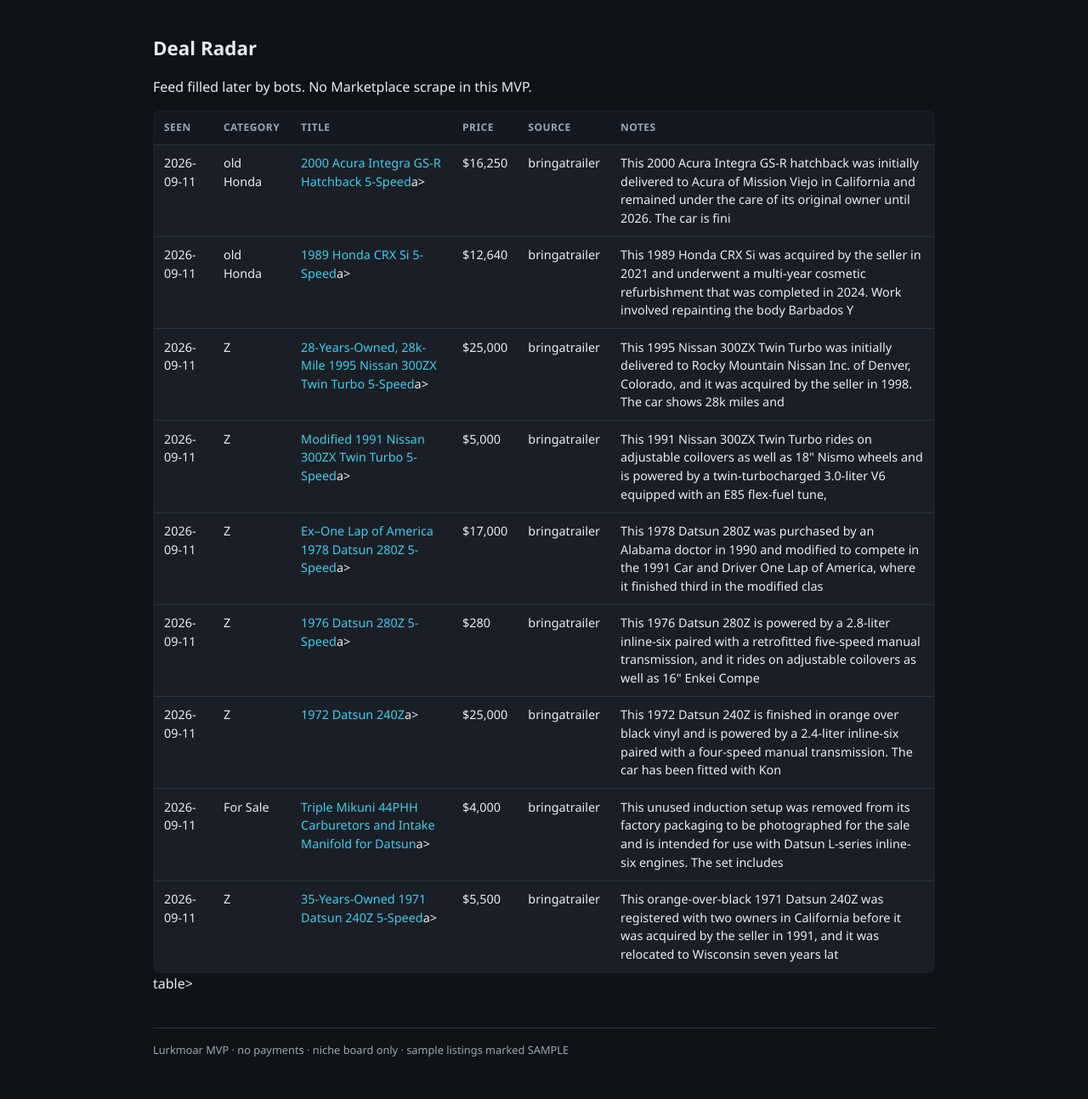
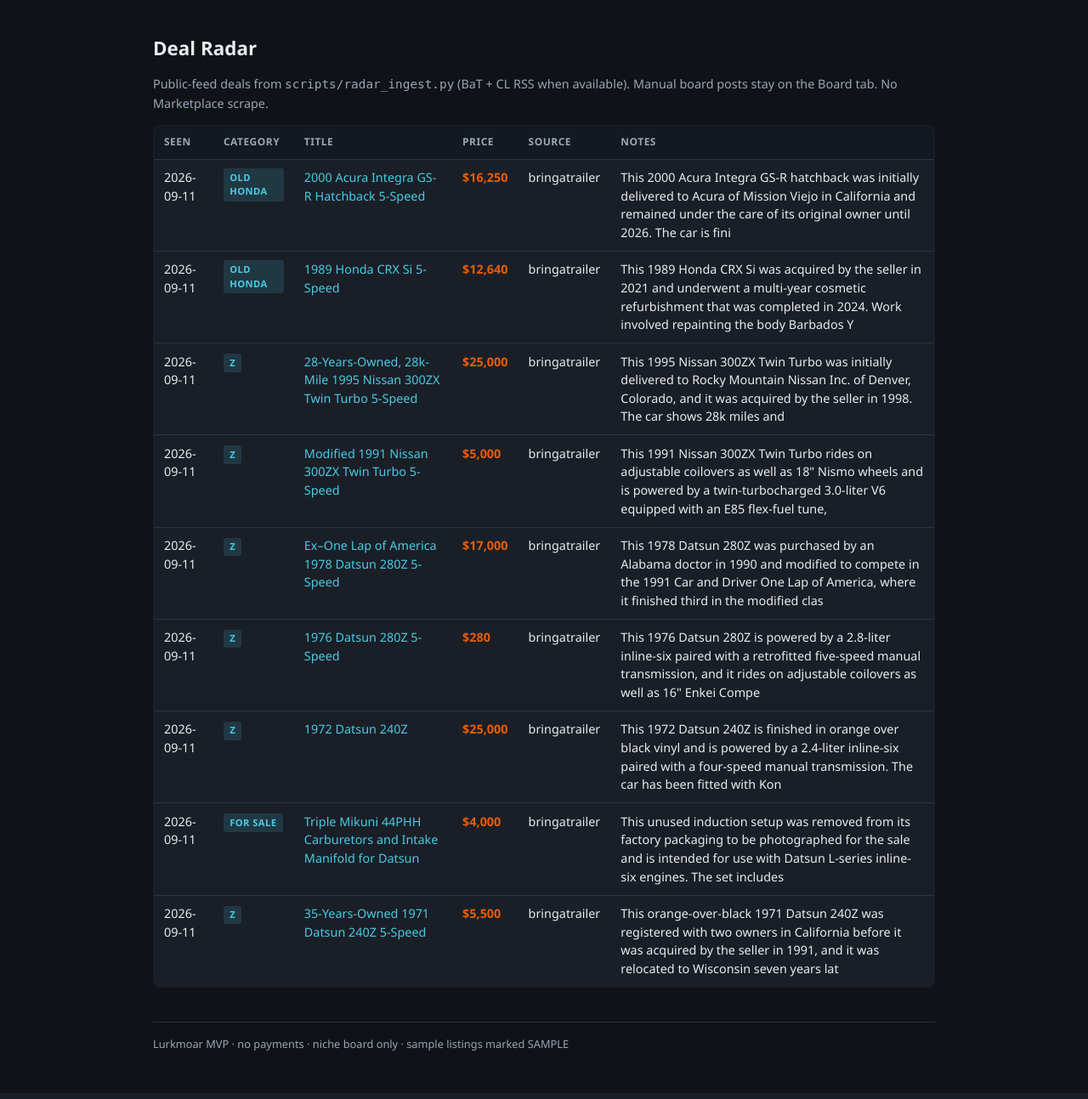
Before and after one commit to dogcon-bot/lurkmoar, a Flask app: page /radar in a window 1280 px wide. Shown: the part 63-1356 px from the top of the page at 85% size. Run offline with Flask 3, Linux system fonts and the light colour scheme.

Commit message:
Deal Radar ingest (BaT public feeds) + richer SAMPLE listings

```diff
--- a/templates/radar.html
+++ b/templates/radar.html
@@ -1,7 +1,46 @@
 {% extends "base.html" %}
 {% block title %}Deal Radar — Lurkmoar{% endblock %}
 {% block content %}
-<h1>Deal Radar</h1>
-<p>Feed filled later by bots. No Marketplace scrape in this MVP.</p>
-{% if not rows %}<p class="empty">Radar is empty.</p>{% else %}<table class="radar"><thead><tr><th>Seen</th><th>Category</th><th>Title</th><th>Price</th><th>Source</th><th>Notes</th></tr></thead><tbody>{% for r in rows %}<tr><td>{{ r.seen_at[:10] if r.seen_at else '—' }}</td><td>{{ r.category or '—' }}</td><td>{% if r.url %}<a href="{{ r.url }}">{{ r.title }}</a>a>{% else %}{{ r.title }}{% endif %}</td><td>{{ r.price or '—' }}</td><td>{{ r.source or '—' }}</td><td>{{ r.notes or '' }}</td></tr>{% endfor %}</tbody></table>table>{% endif %}
-{% endblock %}</td></td></tr></tbody></th></th></tr></thead></p></h1>
+  <h1>Deal Radar</h1>
+  <p style="color: var(--muted); font-size: 0.9rem;">
+    Public-feed deals from <code>scripts/radar_ingest.py</code> (BaT + CL RSS when available).
+    Manual board posts stay on the Board tab. No Marketplace scrape.
+  </p>
+
+  {% if not rows %}
+    <p class="empty">Radar is empty. Bots will append rows to <code>data/radar.json</code>.</p>
+  {% else %}
+    <table class="radar">
+      <thead>
+        <tr>
+          <th>Seen</th>
+          <th>Category</th>
+          <th>Title</th>
+          <th>Price</th>
+          <th>Source</th>
+          <th>Notes</th>
+        </tr>
+      </thead>
+      <tbody>
+        {% for r in rows %}
+          <tr>
+            <td>{{ r.seen_at[:10] if r.seen_at else '—' }}</td>
+            <td><span class="badge cat">{{ r.category or '—' }}</span>
+              {% if r.sample %}<span class="badge sample">SAMPLE</span>{% endif %}
+            </td>
+            <td>
+              {% if r.url %}
+                <a href="{{ r.url }}" rel="noopener noreferrer" target="_blank">{{ r.title }}</a>
+              {% else %}
+                {{ r.title }}
+              {% endif %}
+            </td>
+            <td class="price">{{ r.price or '—' }}</td>
+            <td>{{ r.source or '—' }}</td>
+            <td>{{ r.notes or '' }}</td>
+          </tr>
+        {% endfor %}
+      </tbody>
+    </table>
+  {% endif %}
+{% endblock %}
```
